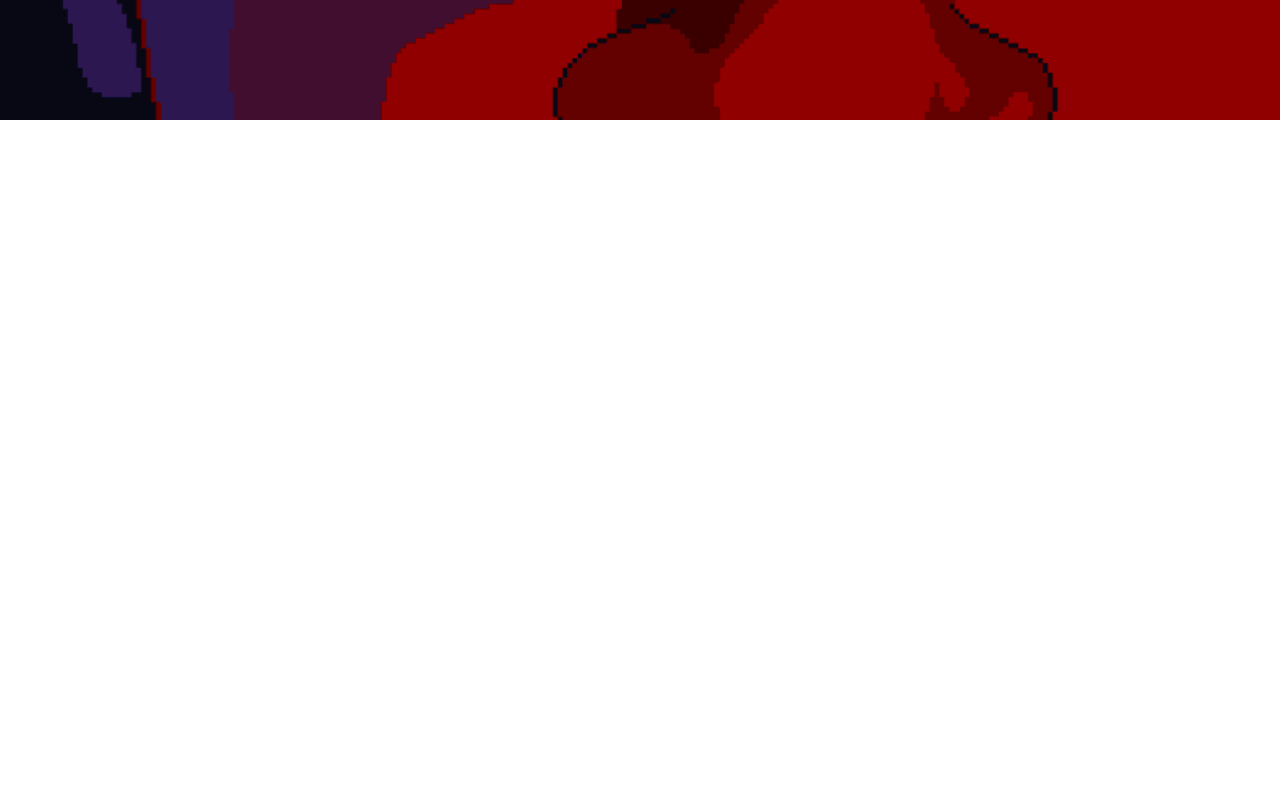
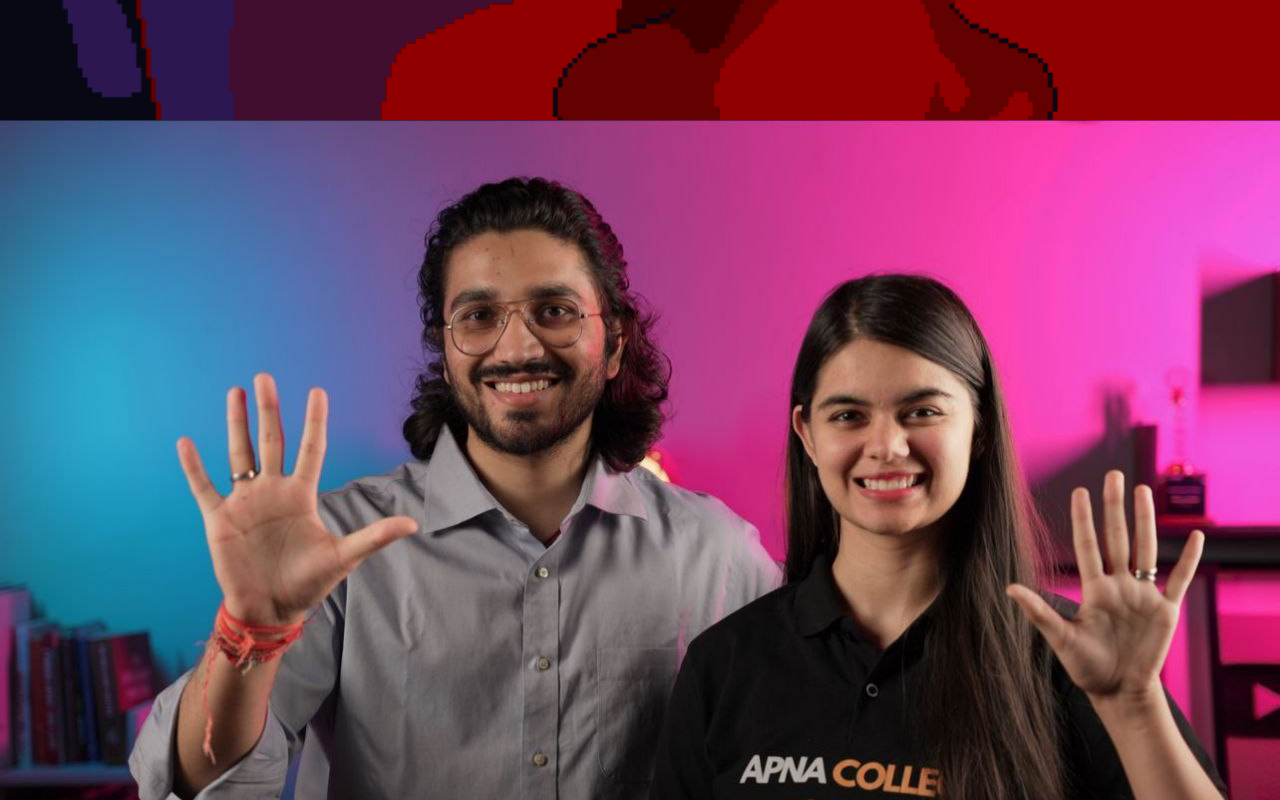
Before and after one commit to Devsoc-BPGC/quark-24, a React (Vite) app: page /GuestLectures in a window 1280 px wide. Shown: the part 680-1480 px from the top of the page. Before the commit the page ends 800 px from the top, so only its background shows below. Built offline with nearby package versions, Linux system fonts and the light colour scheme.

Commit message:
guest lecture

```diff
--- a/src/pages/GuestLectures.jsx
+++ b/src/pages/GuestLectures.jsx
@@ -1,6 +1,8 @@
 import guestLectures from "../assets/images/GuestLecture.png";
 import TopBar from "../components/TopBar";
 import guest_logo from "../assets/images/guest_logo.png";
+import isMobile from "../components/useIsMobile.js";
+import aman from "../assets/images/aman.jpeg";
 
 function GuestLectures() {
   return (
@@ -10,8 +12,8 @@
         style={{
           backgroundImage: `url(${guestLectures})`,
           backgroundRepeat: "no-repeat",
-                    marginLeft: 'auto',
-                    marginRight: 'auto',
+          marginLeft: "auto",
+          marginRight: "auto",
         }}
       >
         <TopBar />
@@ -19,6 +21,17 @@
           <img src={guest_logo} alt="Guest Lectures logo" />
         </div>
       </div>
+      <div
+        style={{
+          backgroundImage: `url(${aman})`,
+          backgroundRepeat: "no-repeat",
+          display: "flex",
+          justifyContent: "center",
+          alignItems: "center",
+          minHeight: `${isMobile ? "66.7vw" : "100vh"}`,
+          backgroundSize: "cover",
+        }}
+      ></div>
     </>
   );
 }
```
Also changed, not shown: src/assets/images/aman.jpeg (added). Lines whose indentation alone changed are shown as unchanged.
